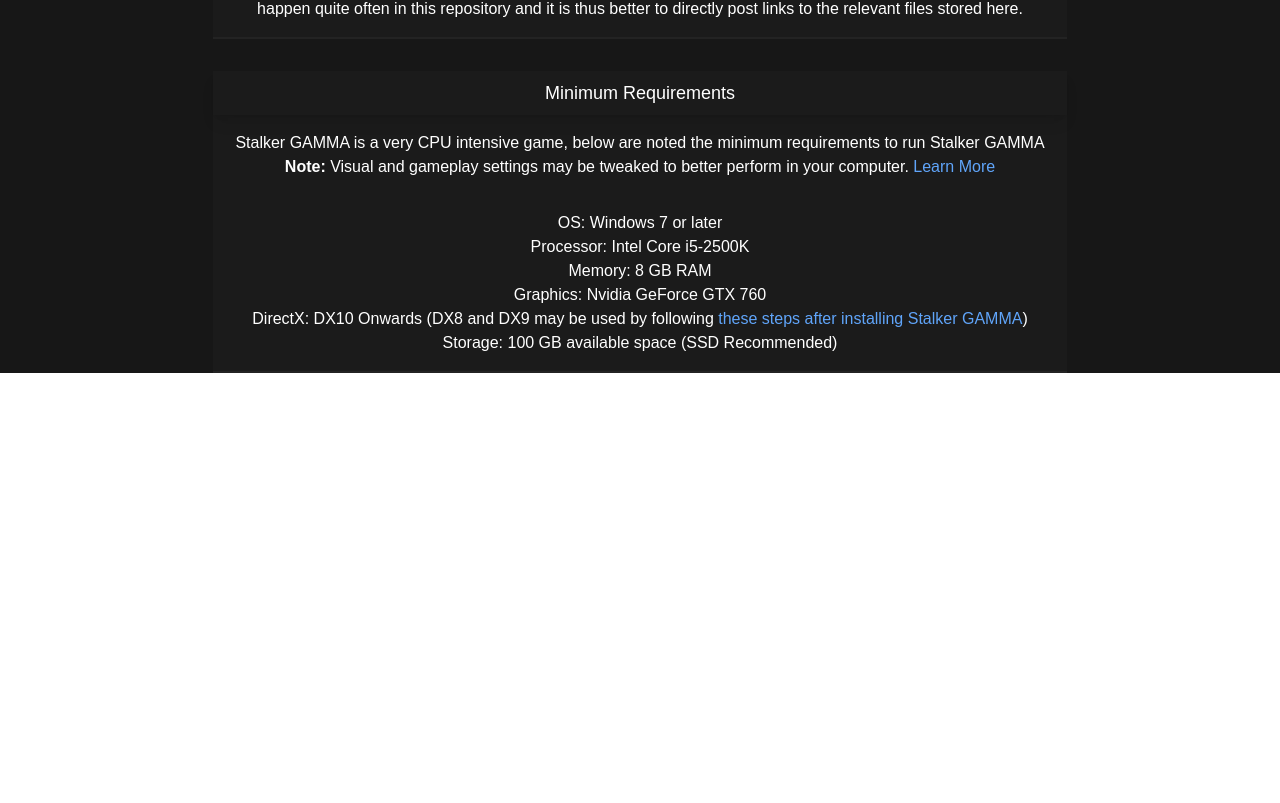
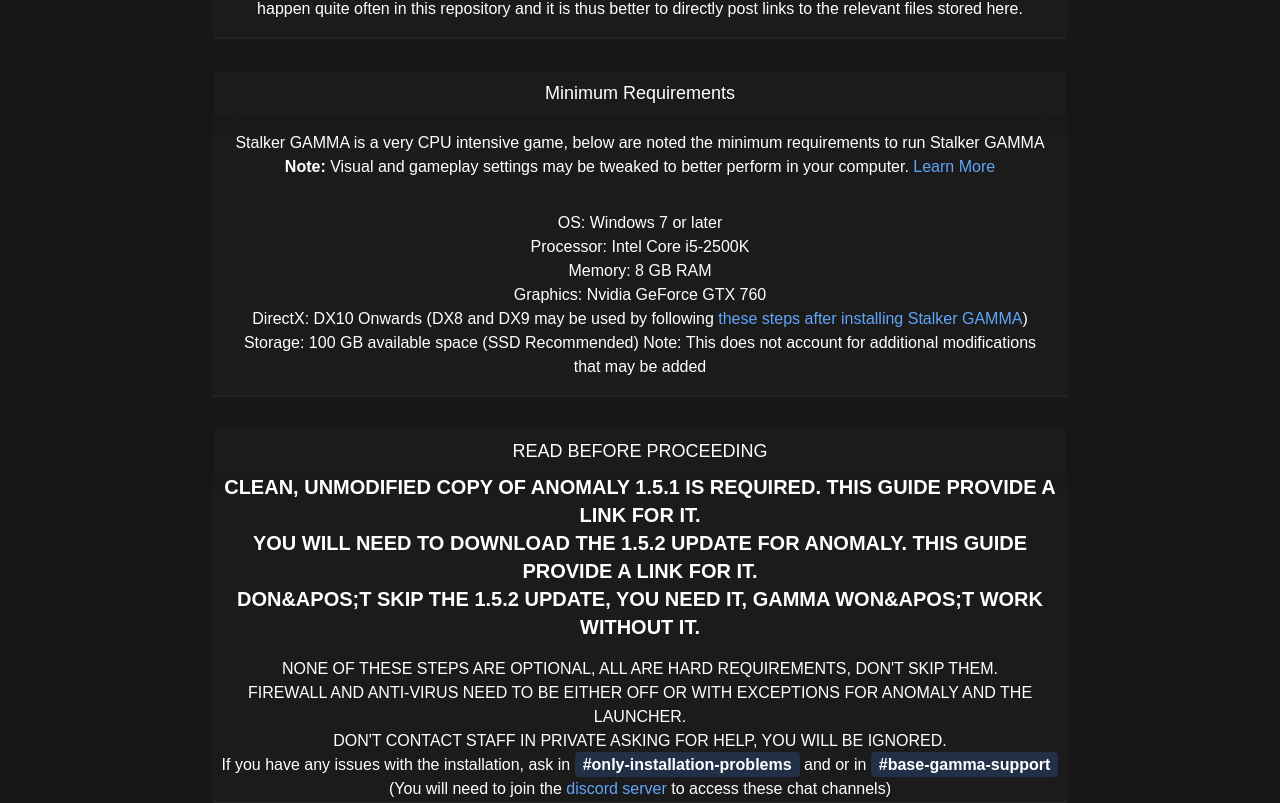
Before and after one commit to Asterki/gamma-website, a Next.js app: page /install in a window 1280 px wide. Shown: the part 859-1662 px from the top of the page. Before the commit the page ends 1232 px from the top, so only its background shows below. Built offline with nearby package versions, Linux system fonts and the light colour scheme.

Commit message:
Feat: Important steps added

```diff
--- a/src/pages/install/index.tsx
+++ b/src/pages/install/index.tsx
@@ -25,7 +25,7 @@
 
                 <section className="flex flex-col items-center justify-center w-full ">
                     <h1 className="max-h-56 lg:max-h-[8rem] bg-neutral-700/20 text-white w-full mt-8 py-6 px-10 md:px-56 text-center shadow-lg text-lg ">
-                        RANDOM TITLE
+                        Installation Guide
                     </h1>
 
                     <p>This page is under heavy development and may change.</p>
@@ -89,9 +89,75 @@
                             <li>Processor: Intel Core i5-2500K</li>
                             <li>Memory: 8 GB RAM</li>
                             <li>Graphics: Nvidia GeForce GTX 760</li>
-                            <li>DirectX: DX10 Onwards (DX8 and DX9 may be used by following <Link className="text-blue-400 hover:underline" href="/">these steps after installing Stalker GAMMA</Link>)</li>
-                            <li>Storage: 100 GB available space (SSD Recommended)</li>
+                            <li>
+                                DirectX: DX10 Onwards (DX8 and DX9 may be used
+                                by following{" "}
+                                <Link
+                                    className="text-blue-400 hover:underline"
+                                    href="/"
+                                >
+                                    these steps after installing Stalker GAMMA
+                                </Link>
+                                )
+                            </li>
+                            <li>
+                                Storage: 100 GB available space (SSD
+                                Recommended) Note: This does not account for
+                                additional modifications that may be added
+                            </li>
                         </ul>
+                    </AcordionComponent>
+
+                    <AcordionComponent
+                        defaultOpen={true}
+                        title="READ BEFORE PROCEEDING"
+                    >
+                        <h1 className="text-xl font-bold">
+                            CLEAN, UNMODIFIED COPY OF ANOMALY 1.5.1 IS REQUIRED.
+                            THIS GUIDE PROVIDE A LINK FOR IT.
+                        </h1>
+                        <h1 className="text-xl font-bold">
+                            YOU WILL NEED TO DOWNLOAD THE 1.5.2 UPDATE FOR
+                            ANOMALY. THIS GUIDE PROVIDE A LINK FOR IT.
+                        </h1>
+                        <h1 className="text-xl font-bold">
+                            DON&APOS;T SKIP THE 1.5.2 UPDATE, YOU NEED IT, GAMMA
+                            WON&APOS;T WORK WITHOUT IT.
+                        </h1>
+                        <ul className="mt-4 list list-disc">
+                            <li className="list-item">
+                                NONE OF THESE STEPS ARE OPTIONAL, ALL ARE HARD
+                                REQUIREMENTS, DON&apos;T SKIP THEM.
+                            </li>
+                            <li className="list-item">
+                                FIREWALL AND ANTI-VIRUS NEED TO BE EITHER OFF OR
+                                WITH EXCEPTIONS FOR ANOMALY AND THE LAUNCHER.
+                            </li>
+                            <li className="list-item">
+                                DON&apos;T CONTACT STAFF IN PRIVATE ASKING FOR
+                                HELP, YOU WILL BE IGNORED.{" "}
+                            </li>
+                        </ul>
+                        If you have any issues with the installation, ask in{" "}
+                        <Link
+                            className="px-2 py-1 bg-blue-500/20 text-white rounded font-bold hover:bg-blue-600/50 transition-all focus:outline-none focus:ring-2 focus:ring-blue-600 focus:ring-opacity-50"
+                            href={
+                                "https://discord.com/channels/912320241713958912/1026866080347603065"
+                            }
+                        >
+                            #only-installation-problems
+                        </Link>
+                        {" "}and or in{" "}
+                        <Link
+                            className="px-2 py-1 bg-blue-500/20 text-white rounded font-bold hover:bg-blue-600/50 transition-all focus:outline-none focus:ring-2 focus:ring-blue-600 focus:ring-opacity-50"
+                            href={
+                                "https://discord.com/channels/912320241713958912/922555488665743391"
+                            }
+                        >
+                            #base-gamma-support
+                        </Link>
+                        {" "}
+                        (You will need to join the <Link href={"/discord"} className="text-blue-400">discord server</Link> to access these chat channels)
                     </AcordionComponent>
                 </section>
             </main>
```
